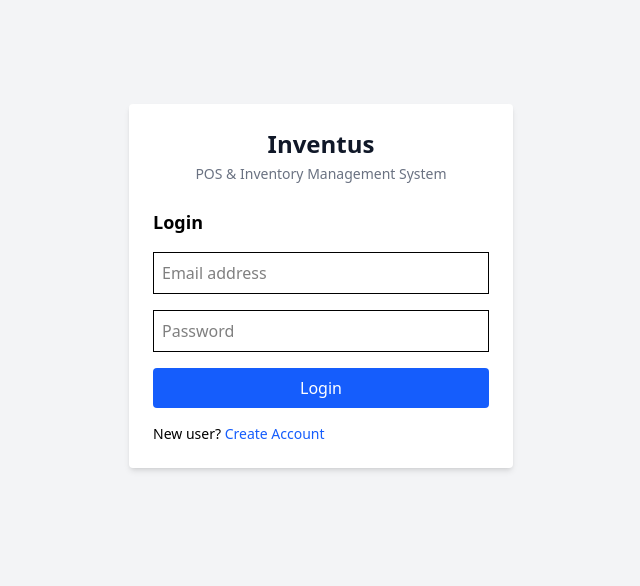
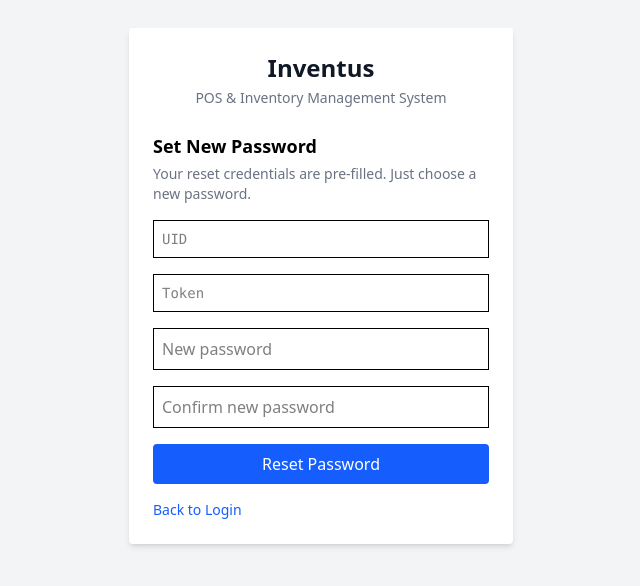
Before and after one commit to Endys-Hub/inventus, a React (Vite) app in the folder frontend/: page /reset-password in a window 1280 px wide. Shown: the part 114-700 px from the top of the page, without its empty margins (319-959 px from the left). Built offline with nearby package versions, Linux system fonts and the light colour scheme; no server answers.

Commit message:
Added forgot password flow

```diff
--- a/frontend/src/main.jsx
+++ b/frontend/src/main.jsx
@@ -12,6 +12,8 @@ import LandingPage from "./pages/LandingPage.jsx";
 import Login from "./pages/auth/Login.jsx";
 import Register from "./pages/auth/Register.jsx";
 import ChangePassword from "./pages/auth/ChangePassword.jsx";
+import ForgotPassword from "./pages/auth/ForgotPassword.jsx";
+import ResetPassword from "./pages/auth/ResetPassword.jsx";
 
 import Dashboard from "./pages/dashboard/Dashboard.jsx";
 
@@ -64,6 +66,8 @@ const router = createBrowserRouter([
       { path: "/", element: <LandingPage /> },
       { path: "/login", element: <Login /> },
       { path: "/register", element: <Register /> },
+      { path: "/forgot-password", element: <ForgotPassword /> },
+      { path: "/reset-password", element: <ResetPassword /> },
 
       // Dashboard
       {
--- /dev/null
+++ b/frontend/src/pages/auth/ForgotPassword.jsx
@@ -0,0 +1,106 @@
+import React, { useState } from "react";
+import { Link, useNavigate } from "react-router-dom";
+import api from "../../services/api";
+
+export default function ForgotPassword() {
+  const navigate = useNavigate();
+  const [email, setEmail] = useState("");
+  const [loading, setLoading] = useState(false);
+  const [result, setResult] = useState(null);
+  const [error, setError] = useState("");
+
+  const handleSubmit = async (e) => {
+    e.preventDefault();
+    setError("");
+    setResult(null);
+    setLoading(true);
+
+    try {
+      const { data } = await api.post("/auth/password-reset/", { email });
+      if (data.uid && data.token) {
+        navigate(`/reset-password?uid=${data.uid}&token=${data.token}`);
+        return;
+      }
+      setResult(data);
+    } catch (err) {
+      setError("Something went wrong. Please try again.");
+    } finally {
+      setLoading(false);
+    }
+  };
+
+  return (
+    <div className="flex justify-center items-center min-h-screen bg-gray-100">
+      <div className="bg-white p-6 rounded shadow-md w-full max-w-sm mx-4 sm:mx-auto">
+        <div className="text-center mb-6">
+          <h1 className="text-2xl font-bold text-gray-900">Inventus</h1>
+          <p className="text-sm text-gray-500 mt-1">POS &amp; Inventory Management System</p>
+        </div>
+
+        <h2 className="text-lg font-semibold mb-1">Reset Password</h2>
+        <p className="text-sm text-gray-500 mb-4">
+          Enter your email address to generate a reset token.
+        </p>
+
+        {error && <p className="text-red-600 mb-3 text-sm">{error}</p>}
+
+        {result ? (
+          <div className="space-y-4">
+            <p className="text-sm text-green-700 bg-green-50 border border-green-200 rounded p-3">
+              If this email exists, a reset link has been generated.
+            </p>
+
+            {result.uid && result.token ? (
+              <div className="bg-gray-50 border border-gray-200 rounded p-3 space-y-2 text-sm break-all">
+                <p className="text-gray-500 font-medium text-xs uppercase tracking-wide">
+                  Reset credentials (no email system)
+                </p>
+                <div>
+                  <span className="text-gray-500">UID: </span>
+                  <span className="font-mono text-gray-900">{result.uid}</span>
+                </div>
+                <div>
+                  <span className="text-gray-500">Token: </span>
+                  <span className="font-mono text-gray-900">{result.token}</span>
+                </div>
+              </div>
+            ) : (
+              <p className="text-sm text-gray-500">No account found for that email.</p>
+            )}
+
+            <button
+              onClick={() => { setResult(null); setEmail(""); }}
+              className="w-full border border-gray-300 text-gray-700 p-2 rounded text-sm hover:bg-gray-50"
+            >
+              Try another email
+            </button>
+          </div>
+        ) : (
+          <form onSubmit={handleSubmit} className="space-y-4">
+            <input
+              type="email"
+              className="border p-2 w-full"
+              placeholder="Email address"
+              value={email}
+              onChange={(e) => setEmail(e.target.value)}
+              required
+            />
+            <button
+              type="submit"
+              disabled={loading}
+              className="w-full bg-blue-600 text-white p-2 rounded disabled:opacity-60"
+            >
+              {loading ? "Sending..." : "Generate Reset Token"}
+            </button>
+          </form>
+        )}
+
+        <p className="mt-4 text-sm">
+          <Link to="/login" className="text-blue-600">
+            Back to Login
+          </Link>
+        </p>
+      </div>
+    </div>
+  );
+}
--- a/frontend/src/pages/auth/Login.jsx
+++ b/frontend/src/pages/auth/Login.jsx
@@ -67,6 +67,11 @@ export default function Login() {
             Create Account
           </Link>
         </p>
+        <p className="mt-2 text-sm">
+          <Link to="/forgot-password" className="text-blue-600">
+            Forgot password?
+          </Link>
+        </p>
       </div>
     </div>
   );
--- /dev/null
+++ b/frontend/src/pages/auth/ResetPassword.jsx
@@ -0,0 +1,109 @@
+import React, { useState } from "react";
+import { Link, useNavigate, useLocation } from "react-router-dom";
+import api from "../../services/api";
+
+export default function ResetPassword() {
+  const navigate = useNavigate();
+  const location = useLocation();
+
+  const params = new URLSearchParams(location.search);
+  const uidParam = params.get("uid");
+  const tokenParam = params.get("token");
+
+  const [form, setForm] = useState({ uid: uidParam || "", token: tokenParam || "", new_password: "", confirm_password: "" });
+  const [loading, setLoading] = useState(false);
+  const [error, setError] = useState("");
+
+  const set = (field) => (e) => setForm((f) => ({ ...f, [field]: e.target.value }));
+
+  const handleSubmit = async (e) => {
+    e.preventDefault();
+    setError("");
+
+    if (form.new_password !== form.confirm_password) {
+      setError("Passwords do not match.");
+      return;
+    }
+
+    setLoading(true);
+    try {
+      await api.post("/auth/password-reset-confirm/", {
+        uid: form.uid,
+        token: form.token,
+        new_password: form.new_password,
+      });
+      navigate("/login", { replace: true });
+    } catch (err) {
+      const detail = err.response?.data?.detail || err.response?.data?.new_password?.[0];
+      setError(detail || "Invalid or expired reset link.");
+    } finally {
+      setLoading(false);
+    }
+  };
+
+  return (
+    <div className="flex justify-center items-center min-h-screen bg-gray-100">
+      <div className="bg-white p-6 rounded shadow-md w-full max-w-sm mx-4 sm:mx-auto">
+        <div className="text-center mb-6">
+          <h1 className="text-2xl font-bold text-gray-900">Inventus</h1>
+          <p className="text-sm text-gray-500 mt-1">POS &amp; Inventory Management System</p>
+        </div>
+
+        <h2 className="text-lg font-semibold mb-1">Set New Password</h2>
+        <p className="text-sm text-gray-500 mb-4">
+          Your reset credentials are pre-filled. Just choose a new password.
+        </p>
+
+        {error && <p className="text-red-600 mb-3 text-sm">{error}</p>}
+
+        <form onSubmit={handleSubmit} className="space-y-4">
+          <input
+            type="text"
+            className="border p-2 w-full font-mono text-sm"
+            placeholder="UID"
+            value={form.uid}
+            onChange={set("uid")}
+            required
+          />
+          <input
+            type="text"
+            className="border p-2 w-full font-mono text-sm"
+            placeholder="Token"
+            value={form.token}
+            onChange={set("token")}
+            required
+          />
+          <input
+            type="password"
+            className="border p-2 w-full"
+            placeholder="New password"
+            value={form.new_password}
+            onChange={set("new_password")}
+            required
+          />
+          <input
+            type="password"
+            className="border p-2 w-full"
+            placeholder="Confirm new password"
+            value={form.confirm_password}
+            onChange={set("confirm_password")}
+            required
+          />
+          <button
+            type="submit"
+            disabled={loading}
+            className="w-full bg-blue-600 text-white p-2 rounded disabled:opacity-60"
+          >
+            {loading ? "Resetting..." : "Reset Password"}
+          </button>
+        </form>
+
+        <p className="mt-4 text-sm">
+          <Link to="/login" className="text-blue-600">
+            Back to Login
+          </Link>
+        </p>
+      </div>
+    </div>
+  );
+}
```
Also changed, not shown: 2 other files (tests, documents, lock files or other folders).
